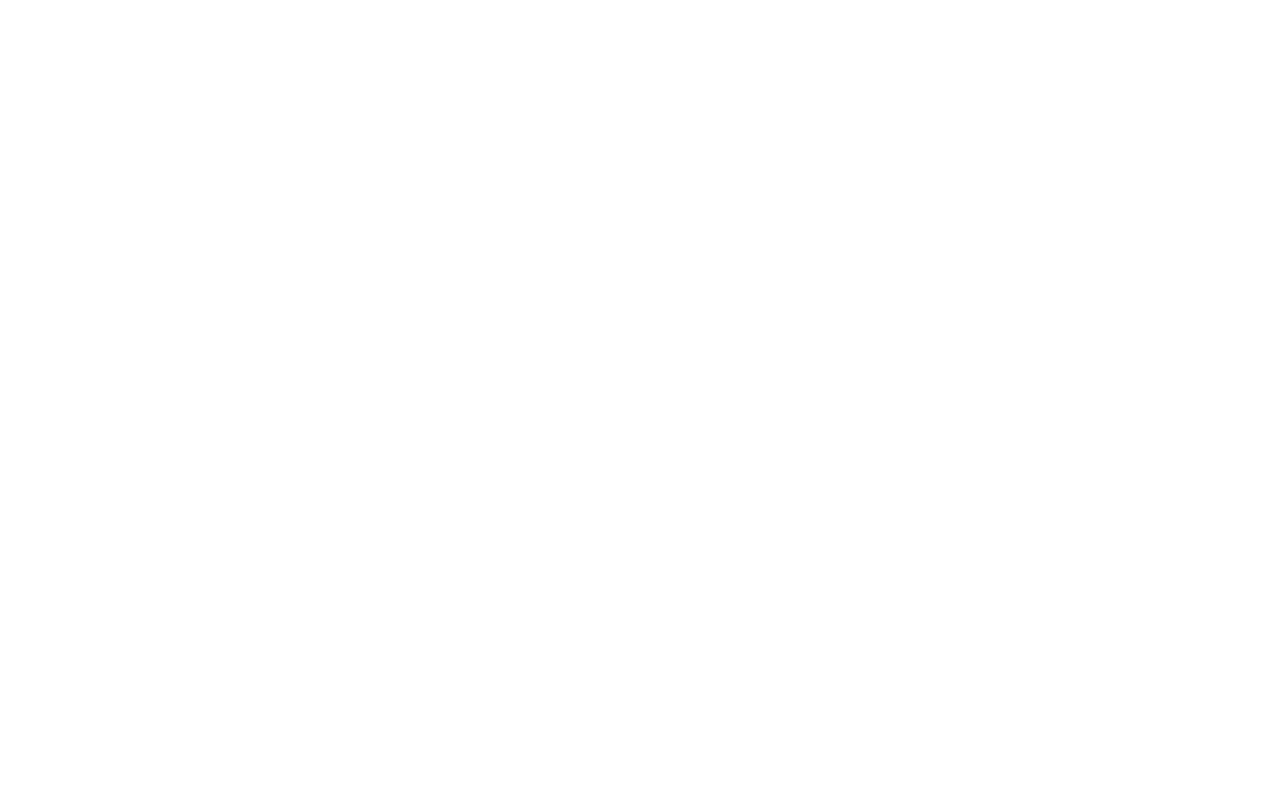
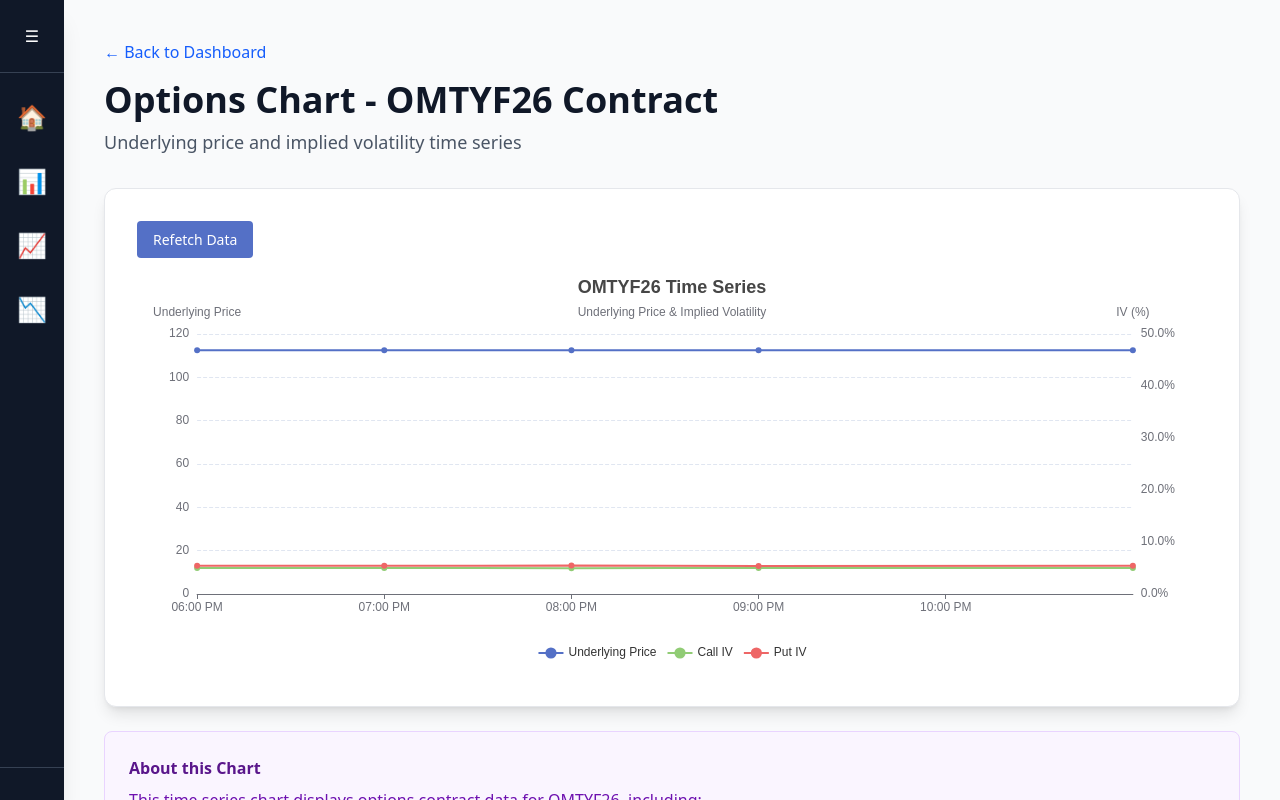
Before and after one commit to khush2808/new-things-i-learn, a React (Vite) app in the folder echarts-for-react/: page /options-chart in a window 1280 px wide. Before the commit this address had no page. Shown: the top 800 px of the page. Built offline with nearby package versions, Linux system fonts and the light colour scheme; the HTML template or start-up script is replaced by a standard one.

Commit message:
Add /options-chart route to App.tsx

```diff
--- a/echarts-for-react/src/App.tsx
+++ b/echarts-for-react/src/App.tsx
@@ -5,6 +5,7 @@
 import BarChartPage from "./pages/BarChartPage";
 import LineChartPage from "./pages/LineChartPage";
 import TimeSeriesPage from "./pages/TimeSeriesPage";
+import OptionsChartPage from "./pages/OptionsChartPage";
 
 /**
  * App Component - Route Configuration
@@ -20,6 +21,7 @@
         <Route path="bar-chart" element={<BarChartPage />} />
         <Route path="line-chart" element={<LineChartPage />} />
         <Route path="time-series" element={<TimeSeriesPage />} />
+        <Route path="options-chart" element={<OptionsChartPage />} />
       </Route>
     </Routes>
   );
```
